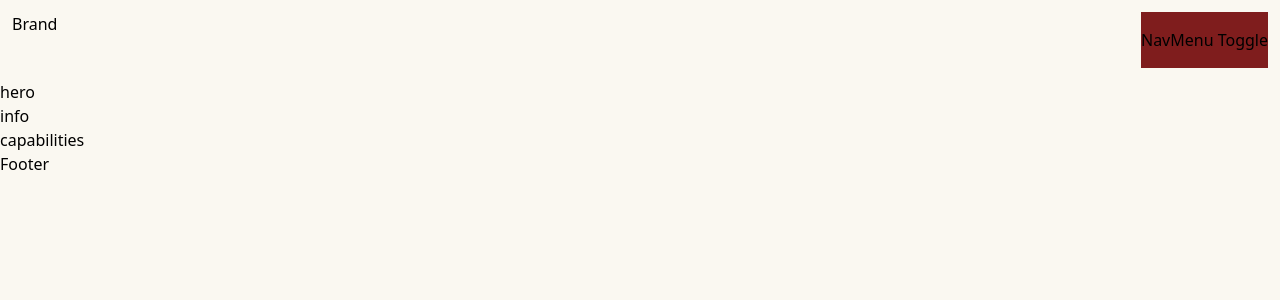
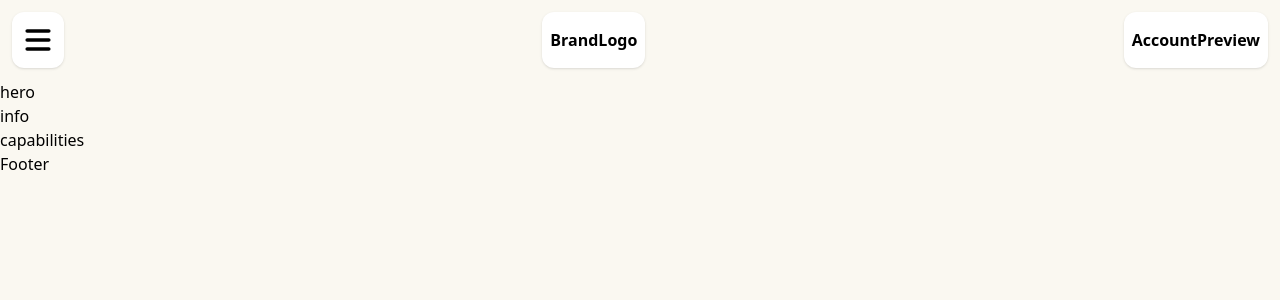
Before and after one commit to Maxxfloat/khodkhat, a Next.js app: page / in a window 1280 px wide. Shown: the top 300 px of the page. Built offline with nearby package versions, Linux system fonts and the light colour scheme.

Commit message:
add header items and handle NavMenu

```diff
--- a/src/components/layout/Header/Header.tsx
+++ b/src/components/layout/Header/Header.tsx
@@ -1,12 +1,26 @@
-import React from 'react';
+import useHeaderModel from './headerModel';
+import AccountPreview from './AccountPreview/AccountPreview';
+import BrandLogo from './BrandLogo';
+import ItemsContainer from './ItemsContainer';
+import NavMenuToggle from './NavMenuToggle/NavMenuToggle';
+import NavMenu from '../NavMenu/NavMenu';
 
 function Header() {
+  const { navMenuOpen, setNavMenuOpen } = useHeaderModel();
   return (
     <>
-      <span>Brand</span>
-      <button title="NavMenu Toggle" type="button" className="bg-red-900">
-        NavMenu Toggle
-      </button>
+      <ItemsContainer>
+        <NavMenuToggle navMenuOpen={navMenuOpen} setNavMenuOpen={setNavMenuOpen} />
+      </ItemsContainer>
+      <div>
+        <ItemsContainer>
+          <BrandLogo />
+        </ItemsContainer>
+      </div>
+      <ItemsContainer>
+        <AccountPreview />
+      </ItemsContainer>
+      {navMenuOpen && <NavMenu />}
     </>
   );
 }
```
